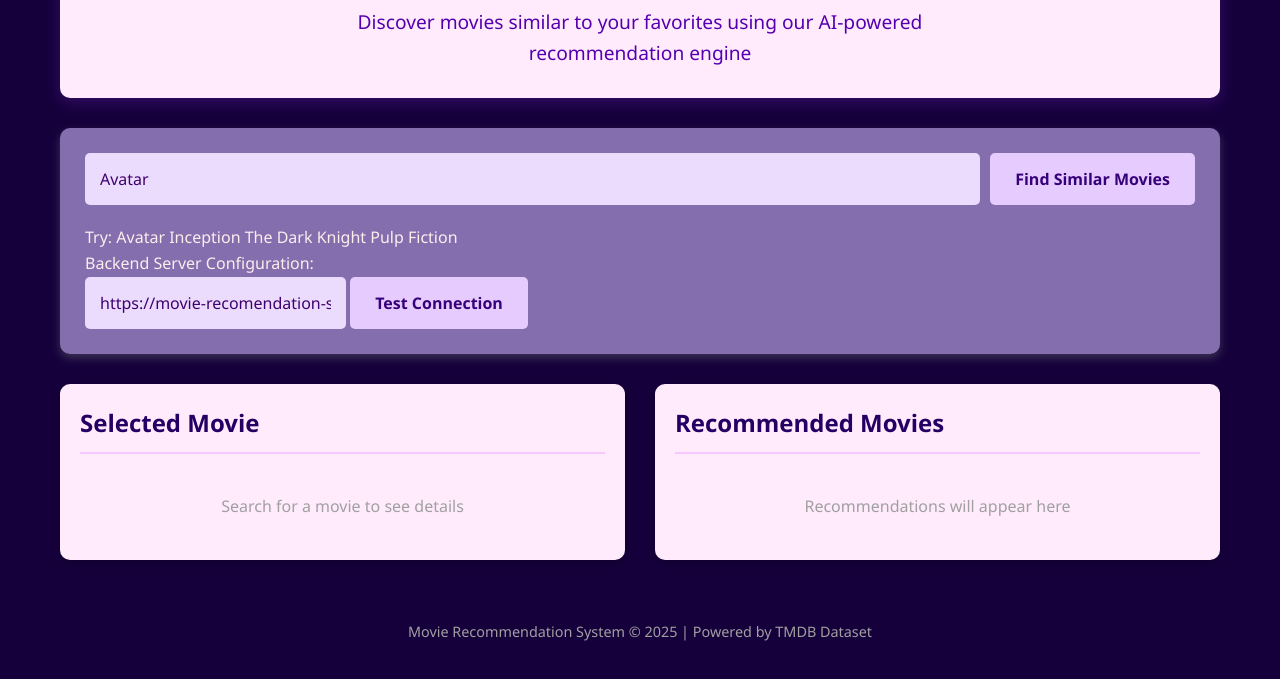
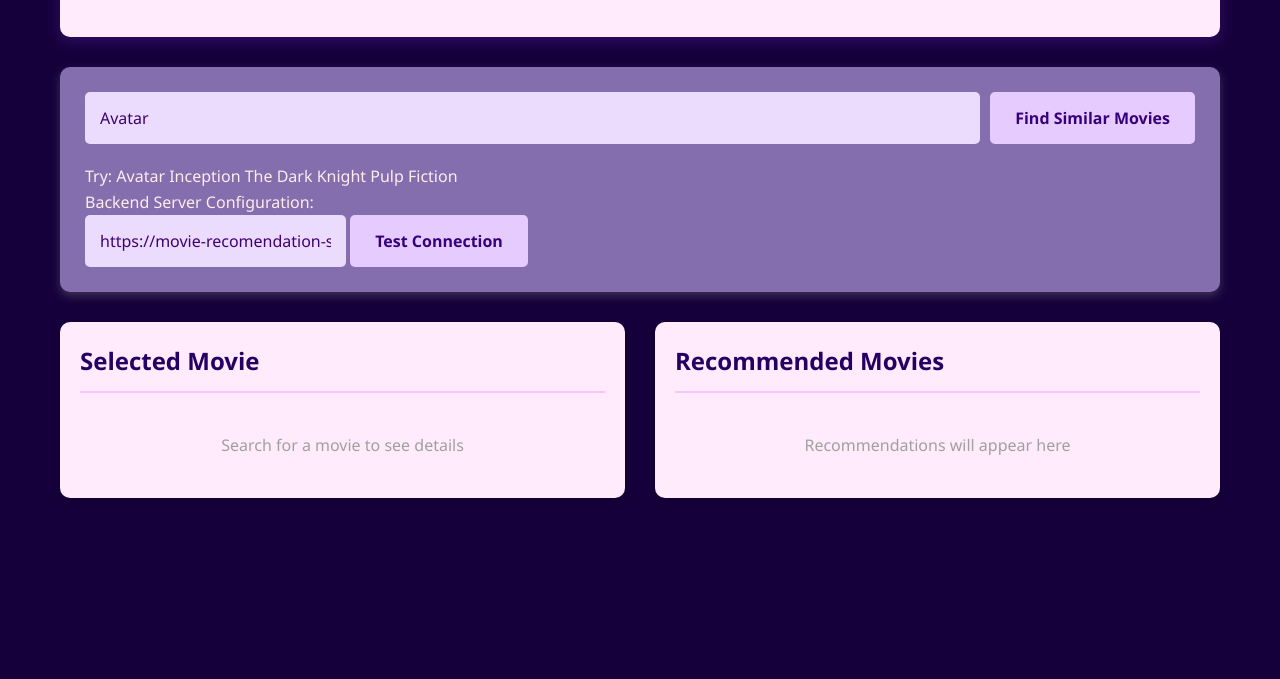
Before and after one commit to Vanshikaajagtap/Movie-Recomendation-System, a plain HTML site: page index.html in a window 1280 px wide. Shown: the part 117-796 px from the top of the page. Drawn offline with Linux system fonts and the light colour scheme.

Commit message:
Remove subtitle and footer from index.html
Removed subtitle and footer from the index.html file.

```diff
--- a/index.html
+++ b/index.html
@@ -197,7 +197,6 @@
     <div class="container">
         <header>
             <h1>Movie Recommendation System</h1>
-            <p class="subtitle">Discover movies similar to your favorites using our AI-powered recommendation engine</p>
         </header>
 
         <section class="search-section">
@@ -235,10 +234,6 @@
                 <div id="recommendations-content" class="loading">Recommendations will appear here</div>
             </div>
         </section>
-
-        <footer>
-            <p>Movie Recommendation System &copy; 2025 | Powered by TMDB Dataset</p>
-        </footer>
     </div>
 
     <script>
```
